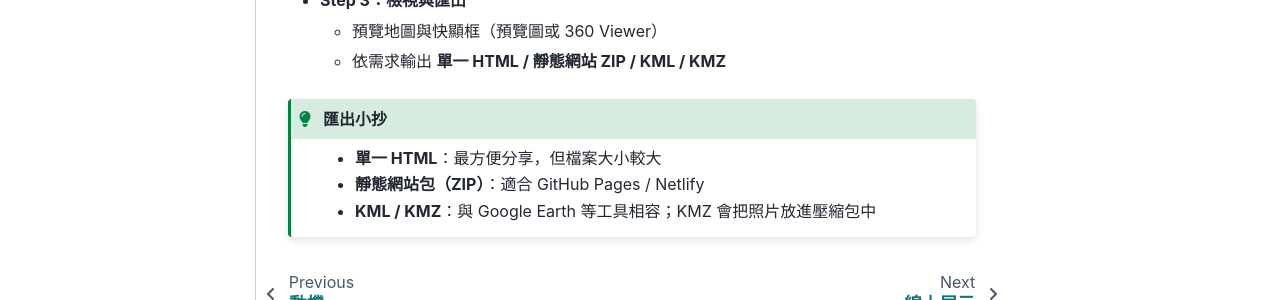
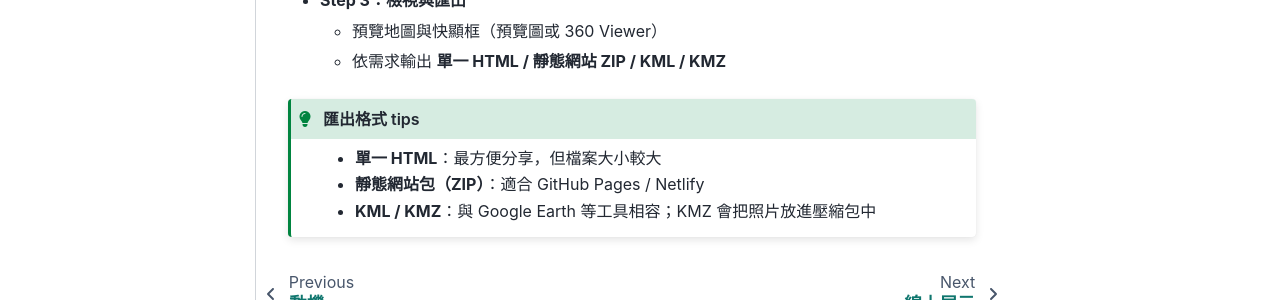
Before and after one commit to wendy062644/wendy062644-2025-summer-intern-project-1, a Jupyter Book: the page built from book/pages/guide.md, in a window 1280 px wide and 969 px high. Shown: the part 565-865 px from the top of the window. Built offline with Jupyter Book 1.0.4 settings and Sphinx 7.4.7 and the Sphinx Book theme 1.1.4, drawn with Linux system fonts in a browser that asks for light colours.

Commit message:
modify some descriptions

````diff
--- a/book/pages/guide.md
+++ b/book/pages/guide.md
@@ -19,7 +19,7 @@ title: 操作頁面
   - 預覽地圖與快顯框（預覽圖或 360 Viewer）
   - 依需求輸出 **單一 HTML / 靜態網站 ZIP / KML / KMZ**
 
-```{admonition} 匯出小抄
+```{admonition} 匯出格式 tips
 :class: tip
 - **單一 HTML**：最方便分享，但檔案大小較大
 - **靜態網站包（ZIP）**：適合 GitHub Pages / Netlify
````
Also changed, not shown: book/pages/intro.md (+1 -1 lines).
